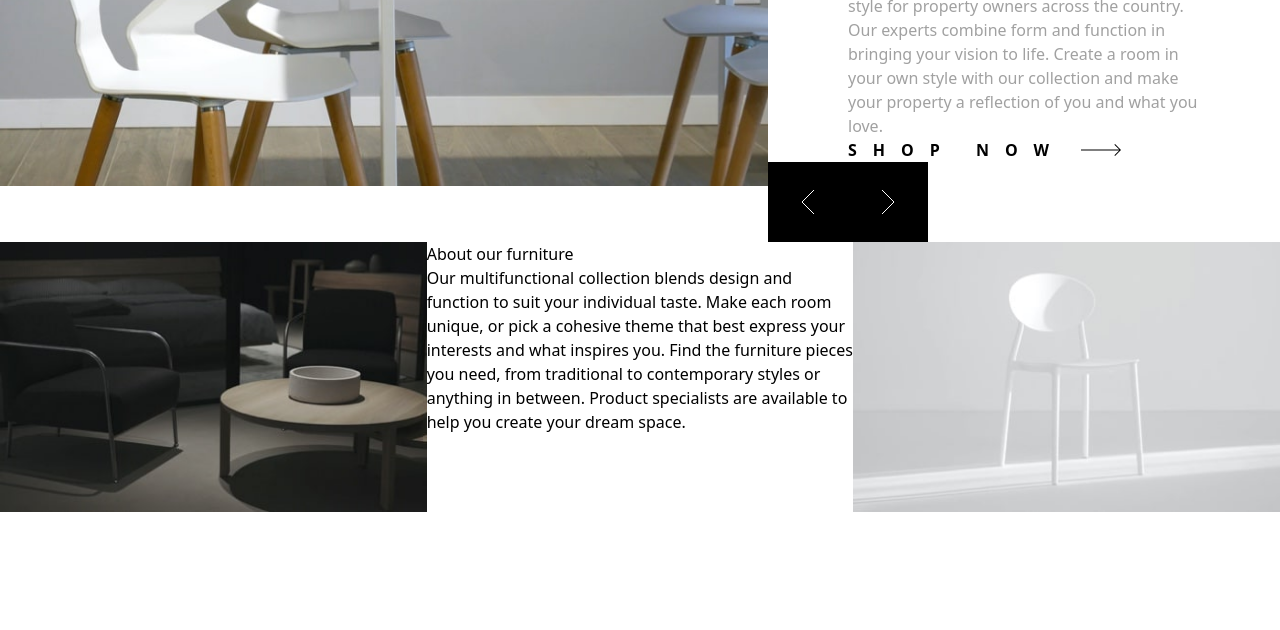
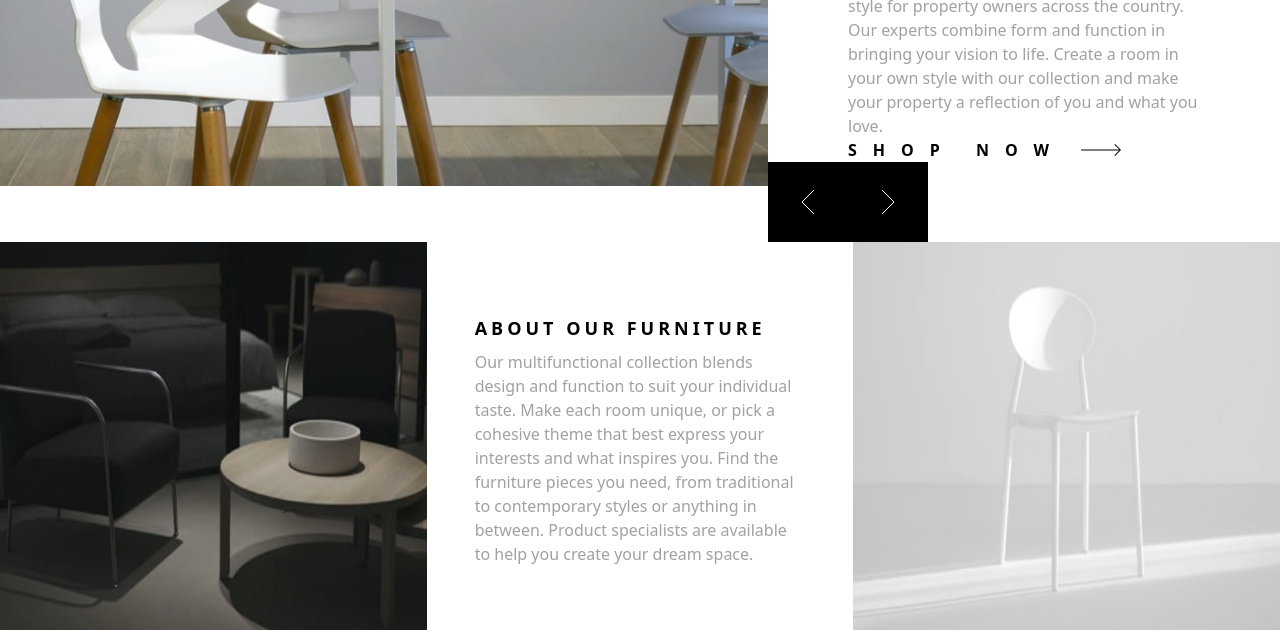
Before and after one commit to alisonnbarbosa/roomHomepage, a website: page index.html in a window 1280 px wide. Shown: the part 302-932 px from the top of the page. Before the commit the page ends 814 px from the top, so only its background shows below. Drawn offline with Linux system fonts and the light colour scheme.

Commit message:
finished main style

```diff
--- a/index.html
+++ b/index.html
@@ -41,11 +41,11 @@
             </div>
             <div class="flex h-2/5">
                 <div class="w-1/3">
-                    <img src="img/image-about-dark.jpg" alt="img" class="w-full">
+                    <img src="img/image-about-dark.jpg" alt="img" class="w-full h-full">
                 </div>
-                <div class="w-1/3">
-                    <h2>About our furniture</h2>
-                    <p>
+                <div class="w-1/3 py-16 px-12">
+                    <h2 class="text-lg uppercase font-bold tracking-[.25rem] py-2">About our furniture</h2>
+                    <p class="text-[#a1a1a1]">
                         Our multifunctional collection blends design and function to suit your individual taste.
                         Make each room unique, or pick a cohesive theme that best express your interests and what
                         inspires you. Find the furniture pieces you need, from traditional to contemporary styles
```
Also changed, not shown: styles/output.css.
